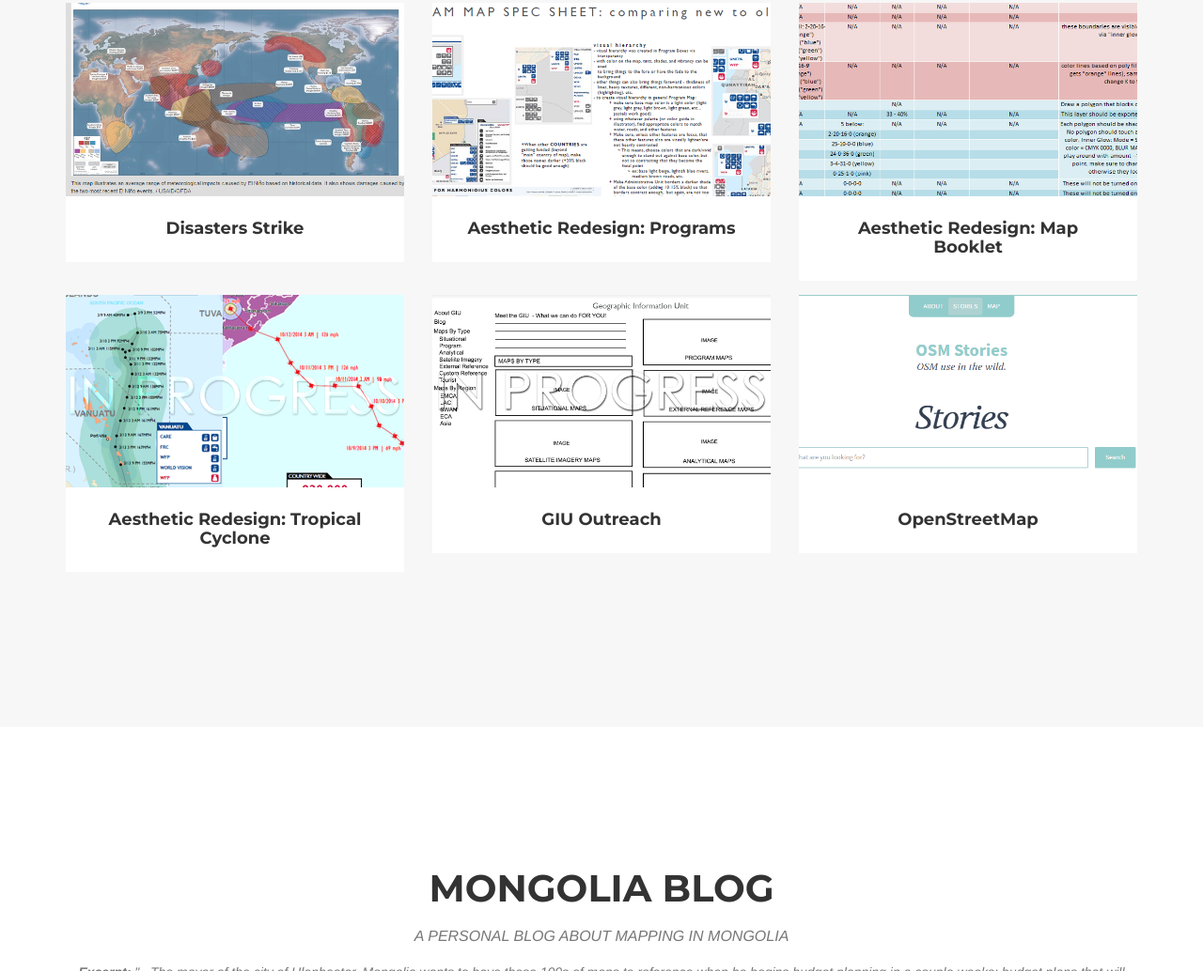
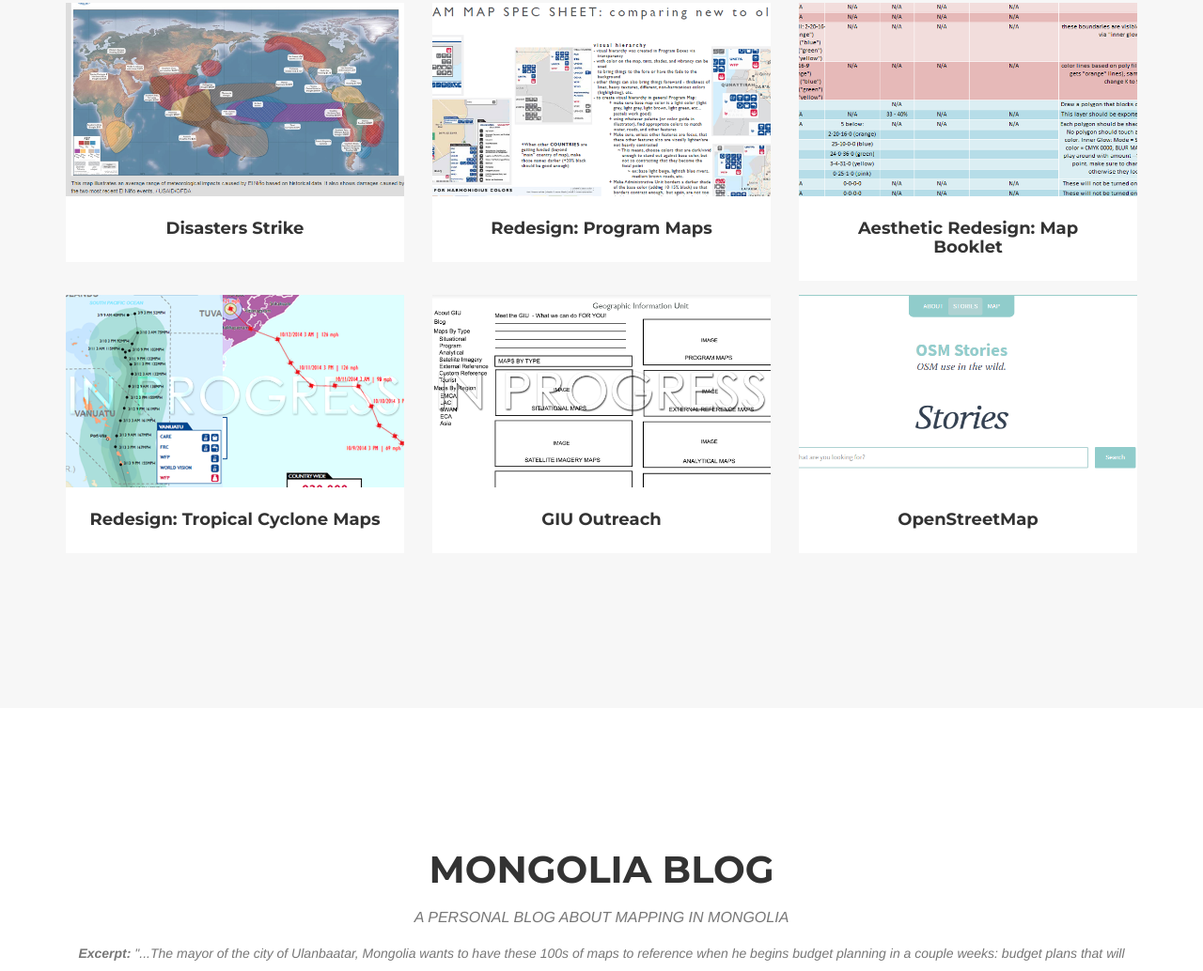
Before and after one commit to vknoppkewetzel/vknoppkewetzel.github.io, a plain HTML site: page index.html in a window 1280 px wide. Shown: the part 4203-5237 px from the top of the page at 94% size. Drawn offline with nearby package versions, Linux system fonts and the light colour scheme; a web font is replaced by a local one.

Commit message:
update
word

```diff
--- a/index.html
+++ b/index.html
@@ -430,7 +430,7 @@
                         <img src="img/portfolio/prog.png" class="img-responsive" alt="">
                     </a>
                     <div class="portfolio-caption">
-                        <h4>Aesthetic Redesign: Programs</h4>
+                        <h4>Redesign: Program Maps</h4>
                         <p class="text-muted"></p>
                     </div>
                 </div>
@@ -458,7 +458,7 @@
                         <img src="img/portfolio/tropo.png" class="img-responsive" alt="">
                     </a>
                     <div class="portfolio-caption">
-                        <h4>Aesthetic Redesign: Tropical Cyclone</h4>
+                        <h4>Redesign: Tropical Cyclone Maps</h4>
                         <p class="text-muted"></p>
                     </div>
                 </div>
```
